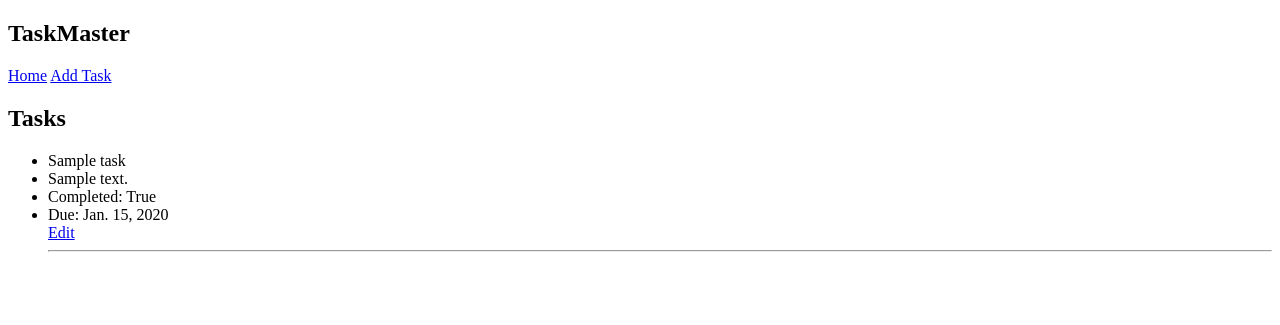
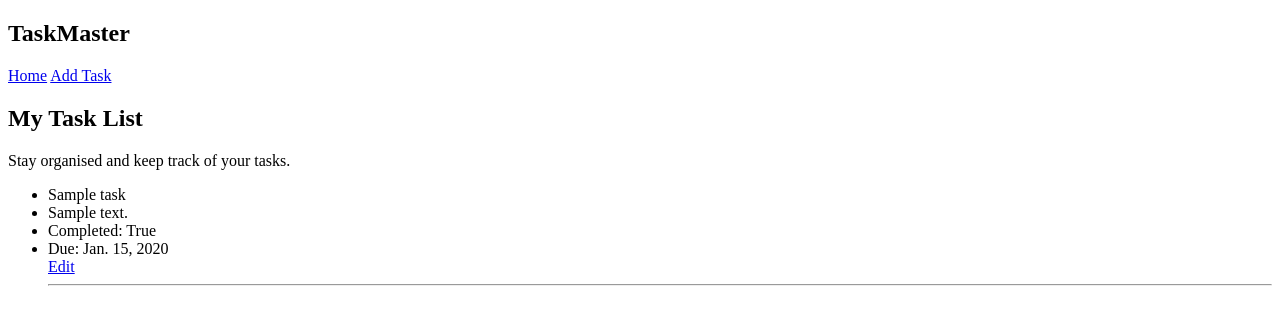
Before and after one commit to gloryonomeigere/django-task-list-, a Django app: page / in a window 1280 px wide. Shown: the top 325 px of the page. Run offline with Django 5.2, Linux system fonts and the light colour scheme; tables that the repository leaves empty hold one stand-in row (values such as "Sample post").

Commit message:
Improve task list page

```diff
--- a/tasks/templates/tasks/index.html
+++ b/tasks/templates/tasks/index.html
@@ -1,7 +1,8 @@
 {% extends "layout.html" %}
 
 {% block content %}
-    <h1>Tasks</h1>
+    <h1>My Task List</h1>
+    <p>Stay organised and keep track of your tasks.</p>
     <ul>
         {% for task in tasks %}
 
```
